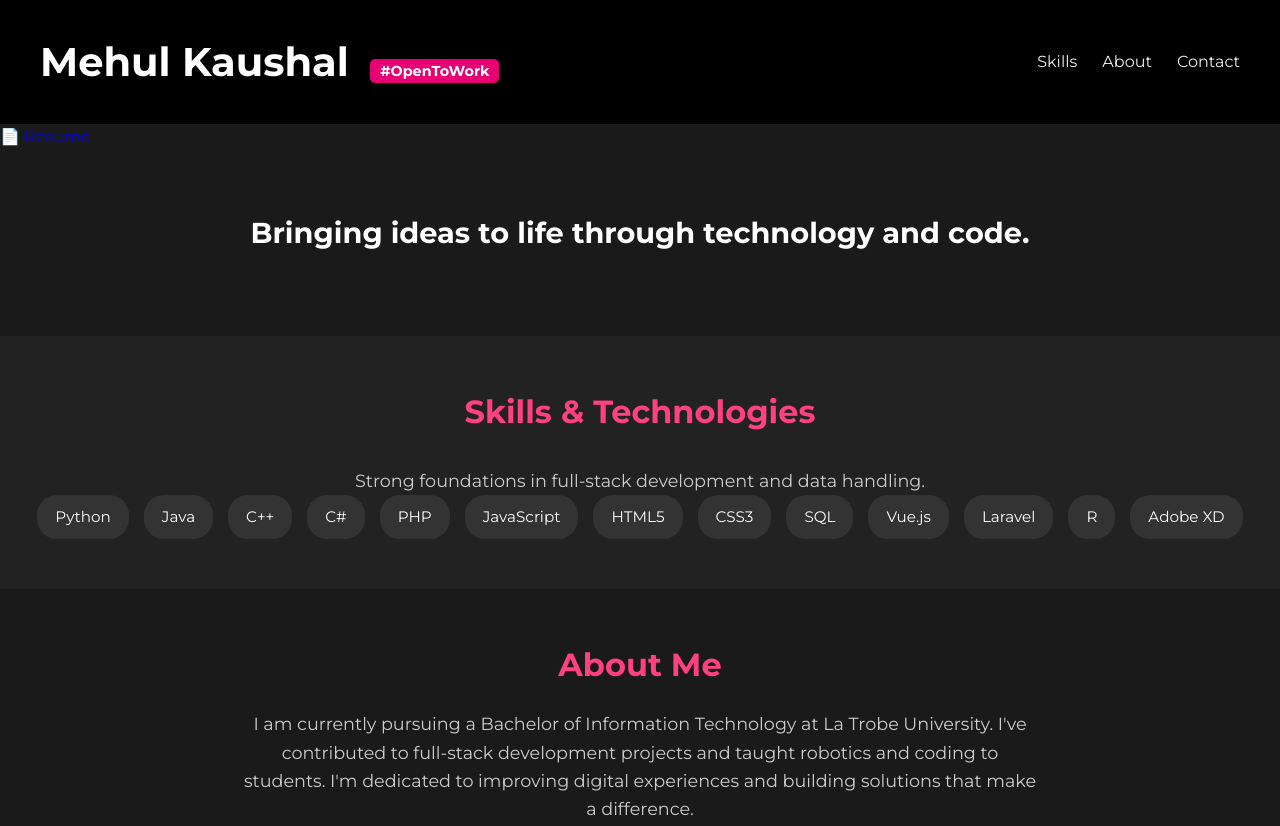
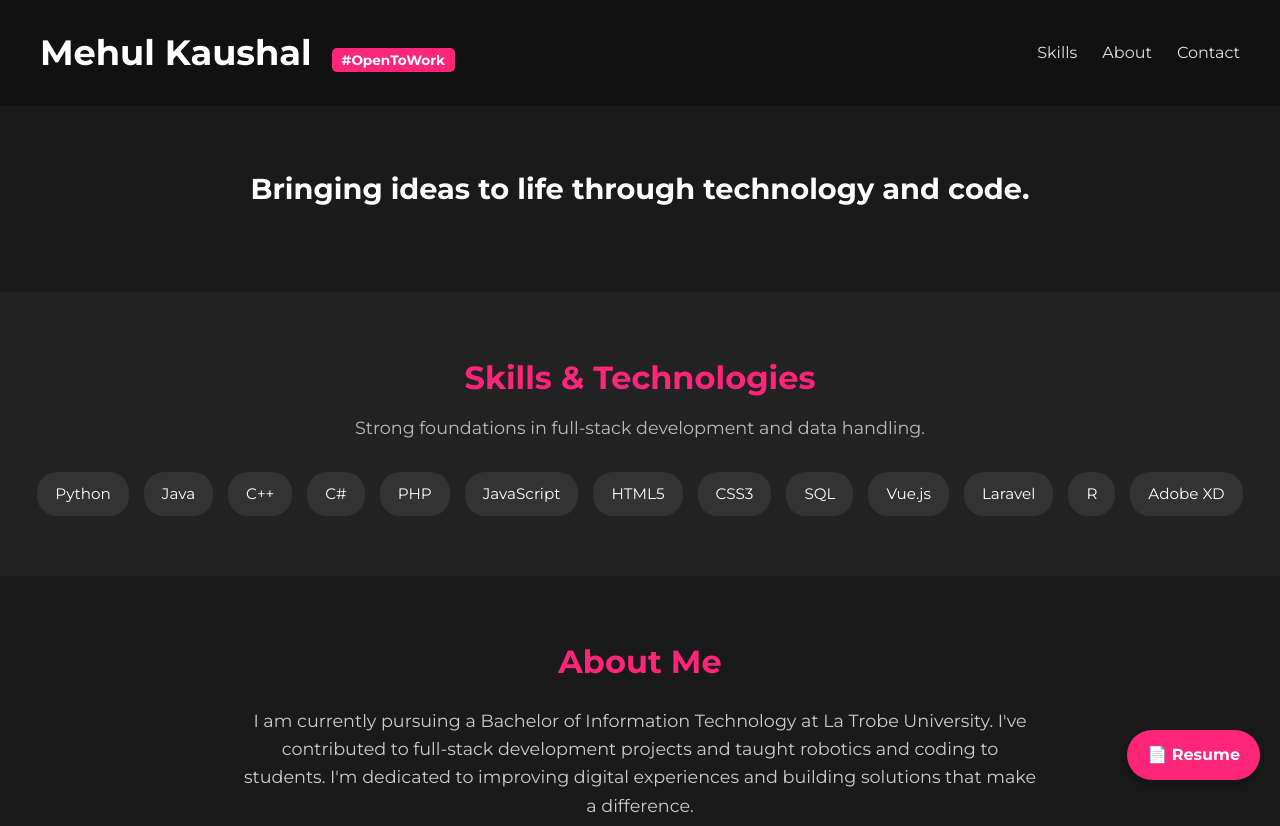
Before and after one commit to mehulkaushal29/mehulkaushal.github.io, a plain HTML site: page index.html in a window 1280 px wide. Shown: the top 826 px of the page. Drawn offline with Linux system fonts and the light colour scheme.

Commit message:
Update style.css

```diff
--- a/style.css
+++ b/style.css
@@ -7,29 +7,28 @@
 body {
   font-family: 'Montserrat', sans-serif;
   background-color: #1a1a1a;
-  color: #eee;
+  color: #e0e0e0;
   line-height: 1.6;
-  scroll-behavior: smooth;
 }
 
 header {
-  background-color: #000;
-  padding: 30px 40px;
+  background-color: #111;
+  padding: 25px 40px;
   display: flex;
   justify-content: space-between;
   align-items: center;
 }
 
 header h1 {
-  font-size: 2.5rem;
+  font-size: 2.2rem;
   color: #fff;
 }
 
 .tag {
-  background-color: #e60073;
-  color: white;
-  font-size: 0.9rem;
-  padding: 3px 10px;
+  background-color: #ff267a;
+  color: #fff;
+  font-size: 0.85rem;
+  padding: 4px 10px;
   border-radius: 5px;
   margin-left: 10px;
 }
@@ -40,7 +39,7 @@ header h1 {
 }
 
 .navbar a {
-  color: #eee;
+  color: #e0e0e0;
   text-decoration: none;
   font-weight: 500;
   font-size: 1rem;
@@ -48,22 +47,25 @@ header h1 {
 }
 
 .navbar a:hover {
-  color: #e60073;
+  color: #ff267a;
 }
 
-.resume-link {
-  background-color: #fff;
-  color: #000;
-  padding: 8px 14px;
+.resume-fab {
+  position: fixed;
+  bottom: 20px;
+  right: 20px;
+  background-color: #ff267a;
+  color: #fff;
+  padding: 12px 20px;
+  border-radius: 30px;
   text-decoration: none;
   font-weight: bold;
-  border-radius: 6px;
+  box-shadow: 0 4px 10px rgba(0,0,0,0.3);
   transition: background-color 0.3s;
 }
 
-.resume-link:hover {
-  background-color: #e60073;
-  color: #fff;
+.resume-fab:hover {
+  background-color: #d1005a;
 }
 
 .hero {
@@ -73,20 +75,24 @@ header h1 {
 
 .hero h2 {
   font-size: 1.8rem;
-  margin-bottom: 20px;
   color: #fff;
 }
 
 .skills {
   background-color: #222;
-  padding: 50px 20px;
+  padding: 60px 20px;
   text-align: center;
 }
 
 .skills h2 {
-  color: #ff4081;
+  color: #ff267a;
+  margin-bottom: 10px;
+  font-size: 2rem;
+}
+
+.skills p {
   margin-bottom: 30px;
-  font-size: 2rem;
+  color: #bbb;
 }
 
 .skills-grid {
@@ -105,13 +111,13 @@ header h1 {
 }
 
 section {
-  padding: 50px 20px;
+  padding: 60px 20px;
   text-align: center;
 }
 
 section h2 {
   font-size: 2rem;
-  color: #ff4081;
+  color: #ff267a;
   margin-bottom: 20px;
 }
 
@@ -124,17 +130,13 @@ section p {
 
 footer {
   text-align: center;
-  background-color: #000;
+  background-color: #111;
   color: #aaa;
   padding: 20px;
   font-size: 0.9rem;
 }
 
 footer a {
-  color: #00adb5;
+  color: #ff267a;
   text-decoration: none;
 }
-
-footer a:hover {
-  color: #ff005c;
-}
```
